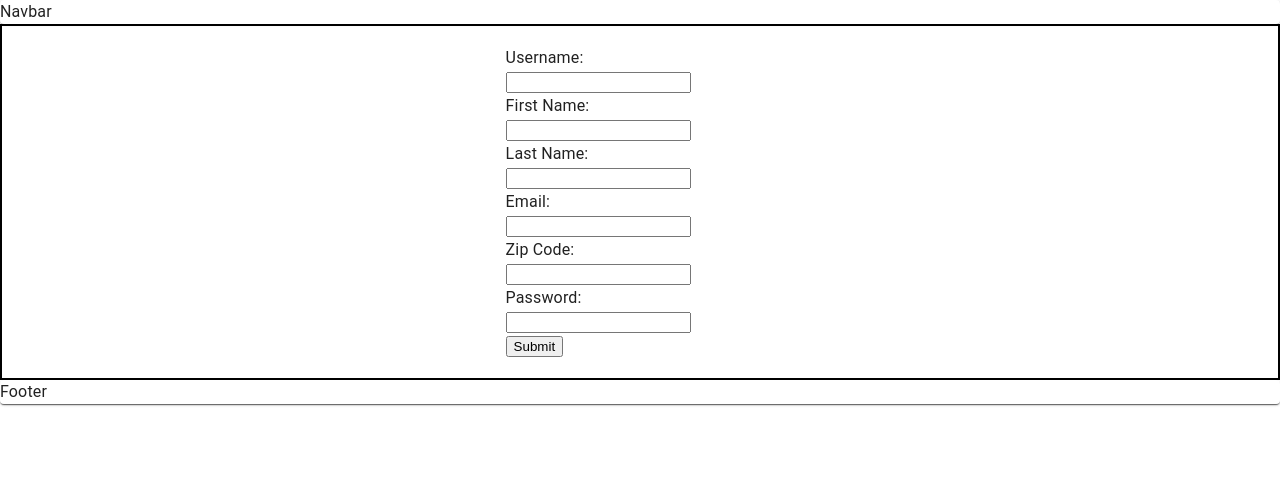
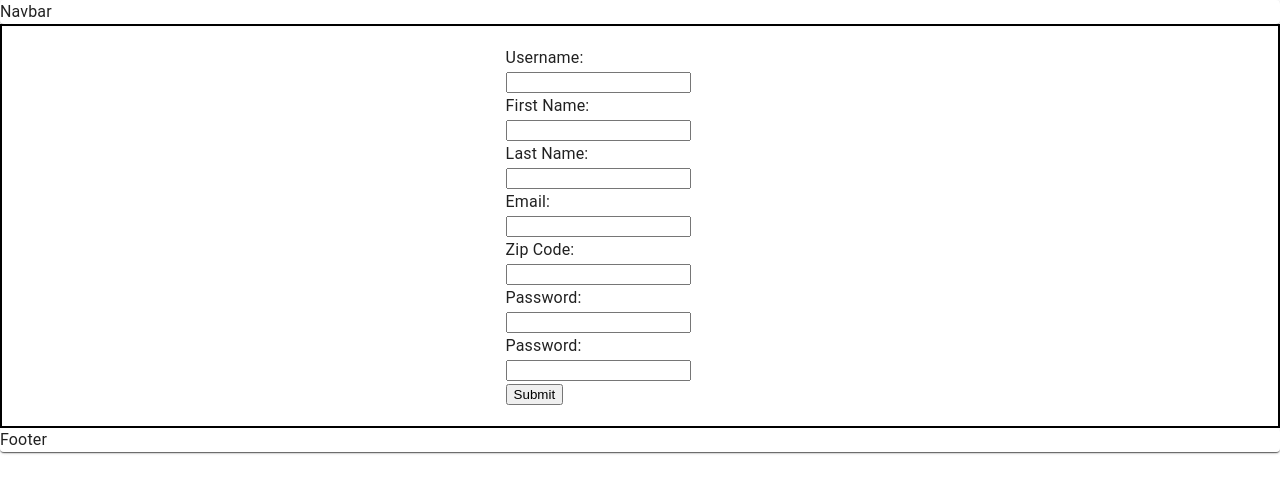
Before and after one commit to jrs-coding-school/summer-2023-group-project, a React (Create React App) app in the folder ui/: page /register in a window 1280 px wide. Shown: the top 492 px of the page. Built offline with nearby package versions, Linux system fonts and the light colour scheme; no server answers.

Commit message:
added todo

```diff
--- a/ui/src/views/Register/index.js
+++ b/ui/src/views/Register/index.js
@@ -24,6 +24,7 @@ function Register(props) {
       //check all fields filled
       //check email is valid using regex
       //check password meets requirments
+      //check both passwords match
       //check username and email have not been used
       //if already used tell user
       const token = await register(userData);
@@ -112,6 +113,17 @@ function Register(props) {
           />
         </label>
         </Grid>
+        <Grid item xs={8}>
+        <label>
+          Password:
+          <input
+            type="password"
+            name="password"
+            value={userData.password}
+            onChange={handleChange}
+          />
+        </label>
+        </Grid>
         <input type="submit" value="Submit" />
       </form>
     </Grid>
```
